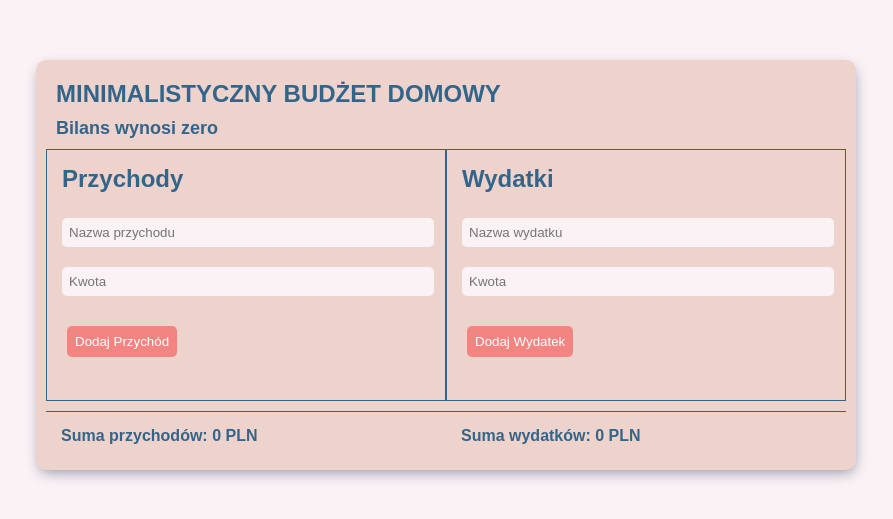
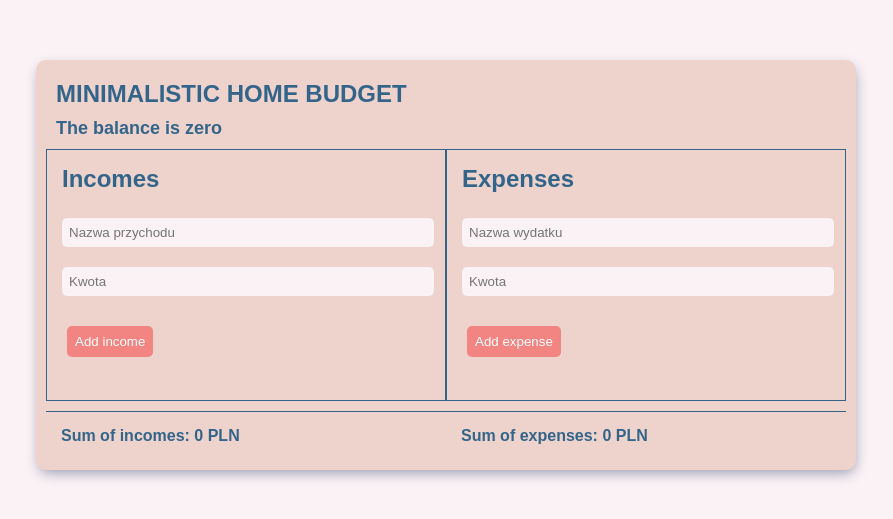
Before and after one commit to Evna07/fc-js-project-1, a plain HTML site: page index.html in a window 1280 px wide. Shown: the part 135-654 px from the top of the page, without its empty margins (194-1087 px from the left). Drawn offline with nearby package versions, Linux system fonts and the light colour scheme.

Commit message:
translated app to English

```diff
--- a/index.html
+++ b/index.html
@@ -9,12 +9,12 @@
   <body>
     <div class="wrapper">
       <div class="main">
-        <h2 class="title">Minimalistyczny Budżet Domowy</h2>
+        <h2 class="title">Minimalistic Home Budget</h2>
         <span class="balance-summary" id="balance"></span>
         <div class="inner-container">
           <div class="transaction-section">
             <div class="sticky-top">
-              <h2>Przychody</h2>
+              <h2>Incomes</h2>
               <form id="incomeForm">
                 <div class="form-container">
                   <input
@@ -40,7 +40,7 @@
                 </div>
 
                 <button id="addIncome" class="action-button" type="submit">
-                  Dodaj Przychód
+                  Add income
                 </button>
               </form>
             </div>
@@ -49,13 +49,13 @@
 
             <div class="sticky-bottom">
               <span id="incomesTotal" class="summary"
-                >Suma przychodów: 0 PLN</span
+                >Sum of incomes: 0 PLN</span
               >
             </div>
           </div>
           <div class="transaction-section">
             <div class="sticky-top">
-              <h2>Wydatki</h2>
+              <h2>Expenses</h2>
               <form id="expenseForm">
                 <div class="form-container">
                   <input
@@ -81,14 +81,14 @@
                 </div>
 
                 <button id="addExpense" class="action-button" type="submit">
-                  Dodaj Wydatek
+                  Add expense
                 </button>
               </form>
             </div>
             <ul id="expenseList" class="transaction-list"></ul>
             <div class="sticky-bottom">
               <span id="expensesTotal" class="summary"
-                >Suma wydatków: 0 PLN</span
+                >Sum of expenses: 0 PLN</span
               >
             </div>
           </div>
--- a/index.js
+++ b/index.js
@@ -11,7 +11,7 @@ const expenseAmount = document.querySelector("#expenseAmount");
 const formExpense = document.querySelector("#expenseForm");
 
 const balance = document.querySelector("#balance");
-balance.textContent = "Bilans wynosi zero";
+balance.textContent = "The balance is zero";
 
 // Creating list item
 const addListItem = (transactionDescription, transactionAmount, listId) => {
@@ -71,15 +71,15 @@ const updateBalance = () => {
       0
     );
   if (Number(sumTotal) > 0) {
-    balance.textContent = `Możesz jeszcze wydać ${sumTotal.toFixed(2)} złotych`;
+    balance.textContent = `You can spend ${sumTotal.toFixed(2)} złotych`;
     balance.classList.add("positive");
     balance.classList.remove("negative", "zero");
   } else if (sumTotal === 0) {
-    balance.textContent = "Bilans wynosi zero";
+    balance.textContent = "The balance is zero";
     balance.classList.add("zero");
     balance.classList.remove("positive", "negative");
   } else {
-    balance.textContent = `Bilans jest ujemny. Jesteś na minusie ${-sumTotal.toFixed(
+    balance.textContent = `The balance is negative. You're in the red ${-sumTotal.toFixed(
       2
     )} złotych`;
     balance.classList.add("negative");
@@ -168,10 +168,7 @@ const editTransaction = (li, transactionObject, listId) => {
   tempDescr.classList.add("input-field");
   tempDescr.setAttribute("required", "true");
   tempDescr.setAttribute("pattern", "^.*\\S.*");
-  tempDescr.setAttribute(
-    "title",
-    "Wartość nie może składać się tylko ze spacji"
-  );
+  tempDescr.setAttribute("title", "The name cannot consist of only spaces");
   tempDescr.value = transactionObject.description;
   tempForm.appendChild(tempDescr);
   const tempAmnt = document.createElement("input");
```
